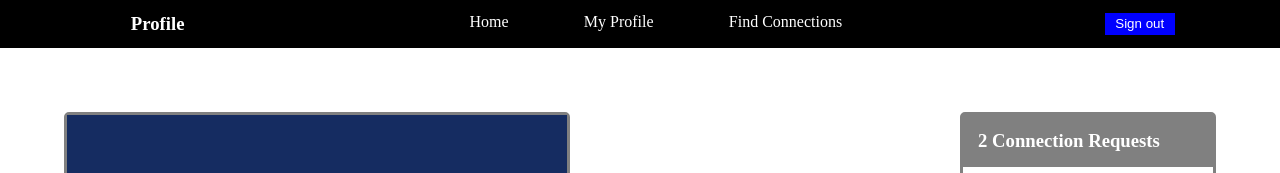
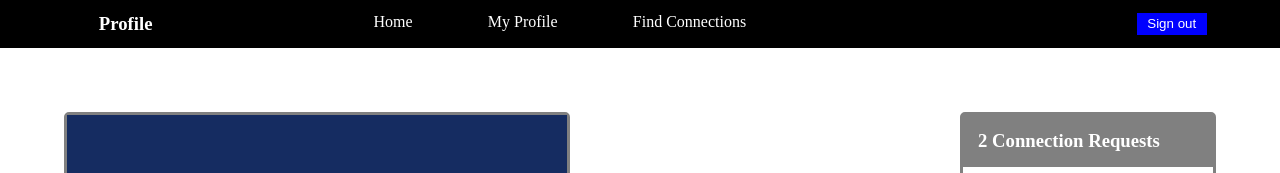
Before and after one commit to AugustoBaez/profile-page-dojo, a plain HTML site: page index.html in a window 1280 px wide. Shown: the top 173 px of the page. Drawn offline with Linux system fonts and the light colour scheme.

Commit message:
nav buttons change

```diff
--- a/styles.css
+++ b/styles.css
@@ -15,6 +15,7 @@
     display: flex;
     width: 35%;
     justify-content: space-around;
+    margin-right: 15%;
 }
 .navButtons p a{
     color: white;
```
